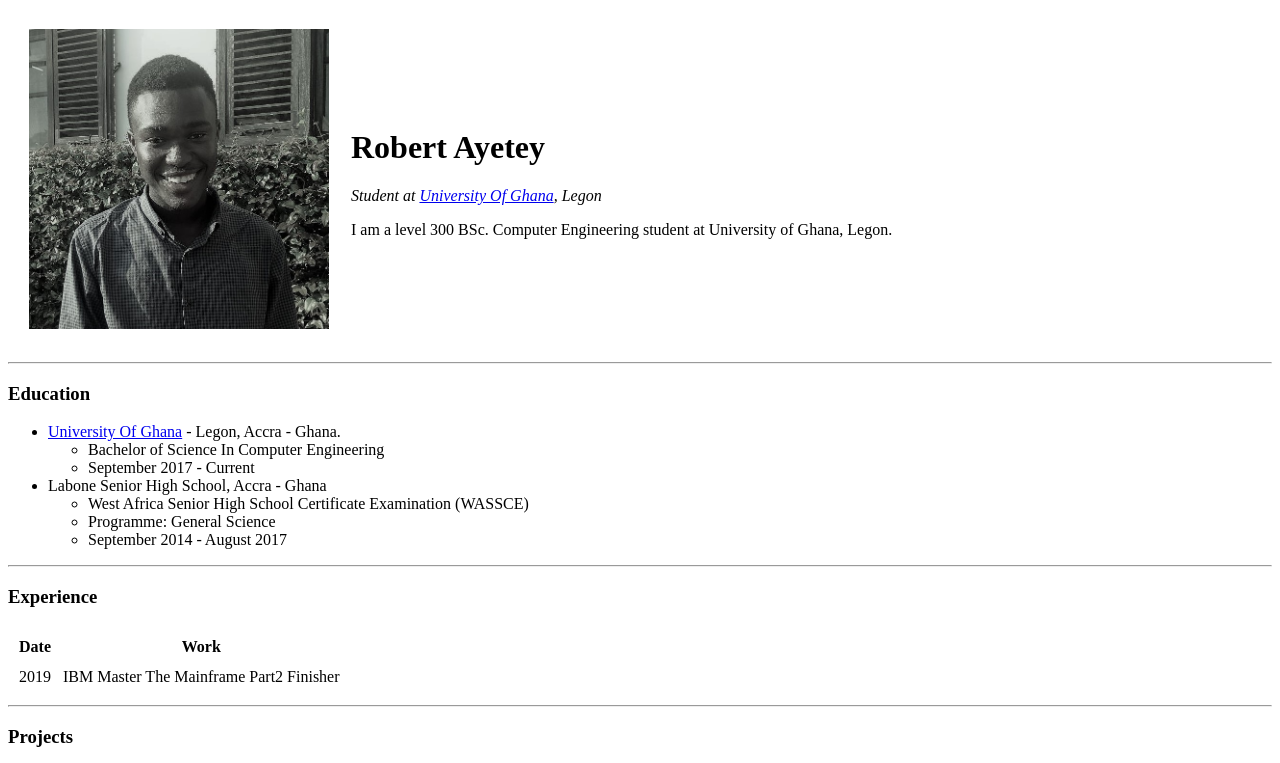
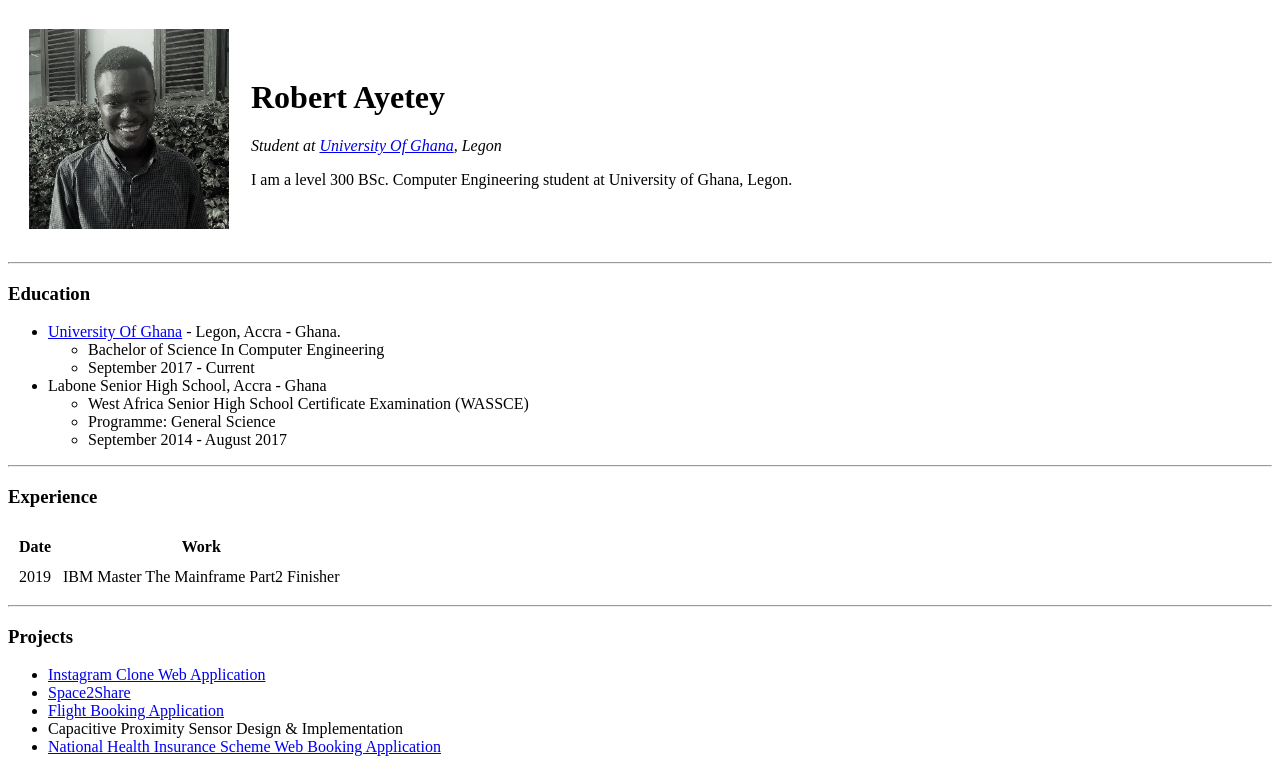
Before and after one commit to theLivin/cv, a plain HTML site: page index.html in a window 1280 px wide. Shown: the top 763 px of the page. Drawn offline with Linux system fonts and the light colour scheme.

Commit message:
Profile image size

```diff
--- a/index.html
+++ b/index.html
@@ -8,7 +8,7 @@
         <table cellspacing="20">
             <tr>
                 <td>
-                    <img src="images/robert.jpg" width="300" height="300" alt="profile picture">
+                    <img src="images/robert.jpg" width="200" height="200" alt="profile picture">
                 </td>
                 <td>
                     <h1>Robert Ayetey</h1>
```
